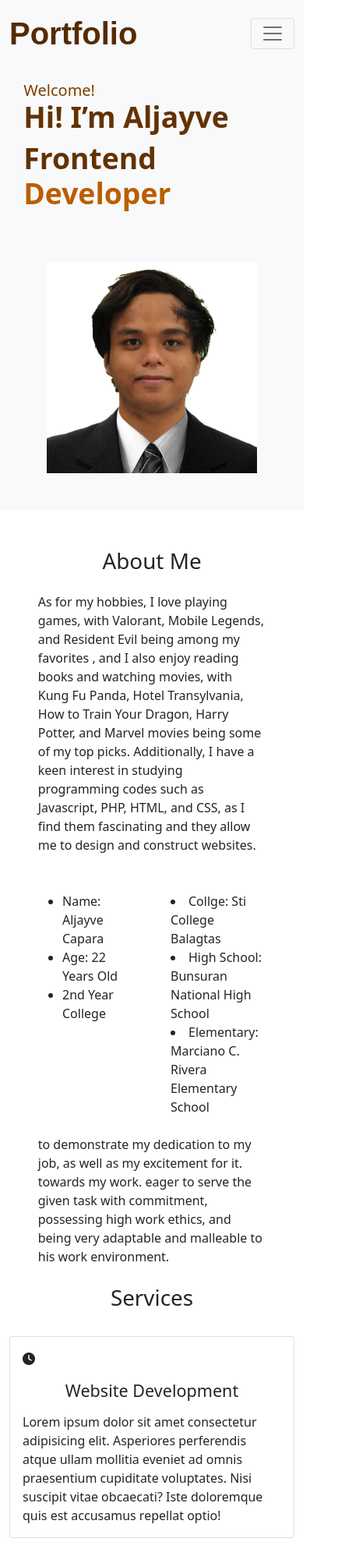
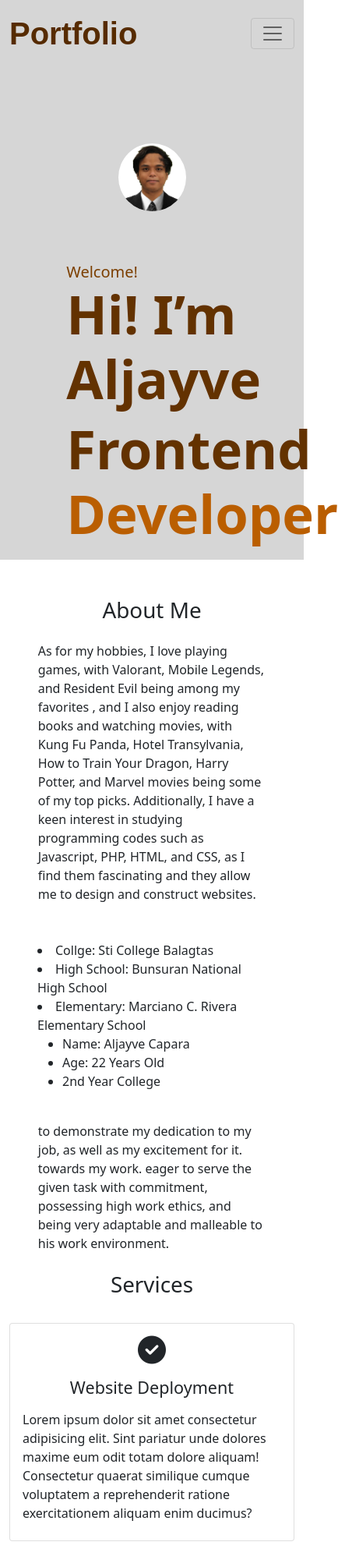
Before and after one commit to Aljayve21/aljayve.github.io, a plain HTML site: page index.html in a window 390 px wide. Shown: the top 1996 px of the page at 78% size, 434 px wide, since content can reach past the window. Drawn offline with nearby package versions, Linux system fonts and the light colour scheme.

Commit message:
WIP webpage and adding some animation

```diff
--- a/css/styles.css
+++ b/css/styles.css
@@ -1,9 +1,19 @@
-/* .bgcolor {
-    /* height: 100vh; */
-   /* background-color: #D6D6D6;
-    background-size: cover;
+.bgcolor {
+    height: max-content;
+    background-color: #D6D6D6;
+    max-width: auto;
     position: relative;
-} */
+}
+
+/* navbar color */
+    .navbarScroll.navbarDark {
+        background-color: black;
+    }
+
+    .navbar-light {
+        background-color: #d6d6d6 !important;
+    }
+
 .navbar-brand {
     font-family: "Poppins", sans-serif;
     font-weight: bold;
@@ -18,12 +28,23 @@
 .navbar  {
     color: #D6D6D6 !important;
 }
+
+
+/* text section1*/
+
+.textv {
+    padding-left: 15%;
+    padding-right: 15%;
+}
+
+
 h5 {
     color:#7C3F00;
 }
 h2, h3 {
     font-weight: bold !important;
     color:#633200;
+    font-size: 430% !important;
 }
 
 span {
@@ -33,6 +54,10 @@ span {
 .rounded p-5  w-100 {
     align-items: center;
 }
+
+/* avatar */
+
+
 
 /* .carousel .item img {
     left: -9999px  !important;
@@ -60,8 +85,48 @@ span {
     text-align: center;
  }
 
+ /* Services section */
+
+ .servicesText.card {
+    height: 280px;
+    cursor: pointer;
+ }
+
+ .servicesIcon {
+    font-size: 36px;
+    text-align: center;
+    width: 100%;
+ }
+
+ .card-title {
+    text-align: center;
+ }
+
+ .card:hover .servicesIcon {
+    color: #7C3F00;
+ }
+
+ .servicesText:hover {
+    border: 1px solid #7C3F00;
+ }
+
 @media only screen and (max-width: 768px) {
     .textv {
         margin: 5% !important;
     }
+
+    .row {
+        display: flex;
+        flex-direction: column-reverse;
+    }
+
+    .avaimage {
+        display: block;
+        border-radius: 50% !important;
+        margin-top: 50px;
+        margin-left: auto;
+        margin-right: auto;
+        max-width: 50%;
+
+    }
 }
--- a/index.html
+++ b/index.html
@@ -8,6 +8,12 @@
     <!--local css file-->
     <link rel="stylesheet" href="/css/styles.css">
 
+    <!-- aos animation libraries -->
+    <link href="https://unpkg.com/aos@2.3.1/dist/aos.css" rel="stylesheet">
+
+    <!-- script animation scroll libraries -->
+    <script src="https://unpkg.com/aos@2.3.1/dist/aos.js"></script>
+
     <!--Bootstrap-->
     <link href="https://cdn.jsdelivr.net/npm/bootstrap@5.0.2/dist/css/bootstrap.min.css" rel="stylesheet" integrity="sha384-EVSTQN3/azprG1Anm3QDgpJLIm9Nao0Yz1ztcQTwFspd3yD65VohhpuuCOmLASjC" crossorigin="anonymous">
     <script src="https://cdn.jsdelivr.net/npm/bootstrap@5.0.2/dist/js/bootstrap.bundle.min.js" integrity="sha384-MrcW6ZMFYlzcLA8Nl+NtUVF0sA7MsXsP1UyJoMp4YLEuNSfAP+JcXn/tWtIaxVXM" crossorigin="anonymous"></script>
@@ -17,7 +23,7 @@
 </head>
 <body>
     <!--Header Section-->
-    <nav class="navbar navbar-expand-lg bg-light navbar-light">
+    <nav class="navbar navbar-expand-lg  navbar-light ">
         <div class="container">
           <a class="navbar-brand" href="#home">Portfolio</a>
           <button class="navbar-toggler" type="button" data-bs-toggle="collapse" data-bs-target="#navbarNavAltMarkup" aria-controls="navbarNavAltMarkup" aria-expanded="false" aria-label="Toggle navigation">
@@ -35,19 +41,20 @@
         </div>
       </nav>
     <!-- main banner -->
-    <section class="bg-light" id="home">
-    <div class="container">
+    <section class="bgcolor" id="home">
+    <div class="container-fluid">
         <div class="row">
-            <div class="col-md-6 my-auto">
+
+            <div class="col-md-6 my-auto" data-aos="fade-down" >
               <div class="textv">
                 <h5 class="m-0">Welcome!</h5>
-                <h2 class="display-3 ">Hi! I’m Aljayve</h2>
-                <h3 class="display-3 ">Frontend <span>Developer</span></h3>
+                <h2 class="display-4">Hi! I’m Aljayve</h2>
+                <h3 class="display-6">Frontend <span>Developer</span></h3>
               </div>
             </div>
 
             <div class="col-md-6">
-                <img src="img/avatar.jpg" class="rounded p-5  w-100" alt="Responsive image">
+                <img src="img/avatar.jpg" class="avaimage p-5  w-100" alt="Responsive image">
             </div>
           </div>
 
@@ -106,7 +113,7 @@
         <div class="row">
 
 
-          <div class="col-lg-4 mt-4">
+          <div class="col-lg-4 mt-4" data-aos="flip-up">
             <div class="card servicesText">
               <div class="card-body">
                 <i class="fas servicesIcon fa-clock "></i>
@@ -117,10 +124,10 @@
           </div>
 
 
-          <div class="col-lg-4 mt-4">
+          <div class="col-lg-4 mt-4"  data-aos="flip-up">
             <div class="card servicesText">
               <div class="card-body">
-                <i class="fas servicesiCon fa-layer-group"></i>
+                <i class="fas servicesIcon fa-layer-group"></i>
                 <h4 class="card-title text-center mt-3">Website Design</h4>
                 <p class="card-text mt-3">
                   Lorem ipsum dolor sit amet consectetur adipisicing elit. Aliquid eum ducimus laborum quo ullam totam! Fugiat aliquid in dolores quidem! Quod quo est praesentium reprehenderit illum, consectetur maiores alias animi?
@@ -129,7 +136,7 @@
             </div>
           </div>
 
-          <div class="col-lg-4 mt-4 mb-4">
+          <div class="col-lg-4 mt-4 mb-4" data-aos="flip-up">
             <div class="card servicesText">
               <div class="card-body">
                 <i class="fas servicesIcon fa-check-circle"></i>
@@ -234,5 +241,10 @@
         </div>
       </div>
     </footer>
+
+
+    <script>
+      AOS.init();
+    </script>
 </body>
 </html>
```
Also changed, not shown: script/script.js (added, +11 -0 lines), img/project.jpg (added).
